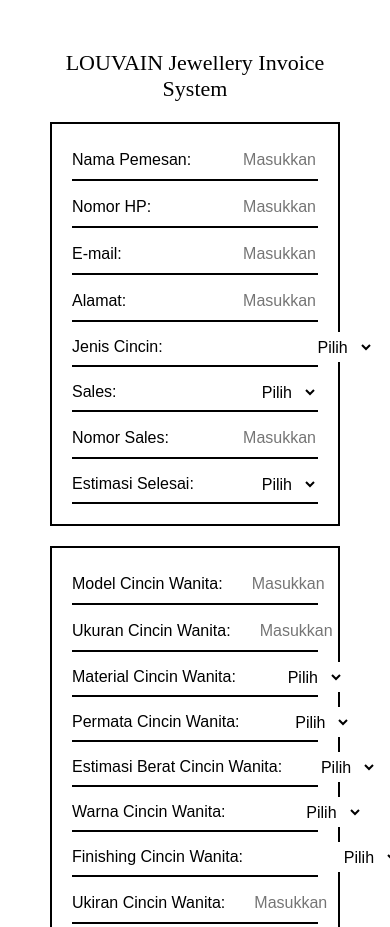
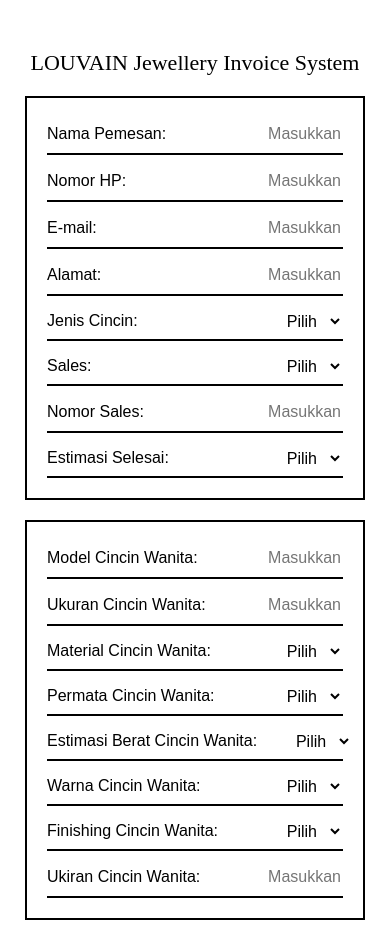
Before and after one commit to louvain-jewellery/invoice, a plain HTML site: page index.html in a window 390 px wide. Shown: the top 927 px of the page. Drawn offline with Linux system fonts and the light colour scheme; a web font is replaced by a local one.

Commit message:
Update index.css

```diff
--- a/index.css
+++ b/index.css
@@ -90,7 +90,7 @@ input, select, textarea, button {
   font-family: Arial, Helvetica, sans-serif;
   border: none;
   height: 30px;
-  background-color: white;
+  background: none;
 }
 
 input {
@@ -110,6 +110,8 @@ select {
   text-align: right;
   padding-right: 10px;
   cursor: pointer;
+  flex: 1;
+  width: 100px;
 }
 
 textarea {
@@ -130,6 +132,13 @@ button {
   cursor: pointer;
   align-items: center;
   justify-content: center;
+}
+
+
+@media (max-width: 1024px) {  /* tab horizontal */
+  main {
+    margin: 50px;
+  }
 }
 
 @media (max-width: 768px) { /* phone */
@@ -157,12 +166,6 @@ button {
   }
 }
 
-@media (max-width: 1024px) {  /* tab horizontal */
-  main {
-    margin: 50px;
-  }
-}
-
 @media (min-width: 769px) and (max-width: 1024px) { /* tab veritical */
   main {
     margin: 25px;
```
